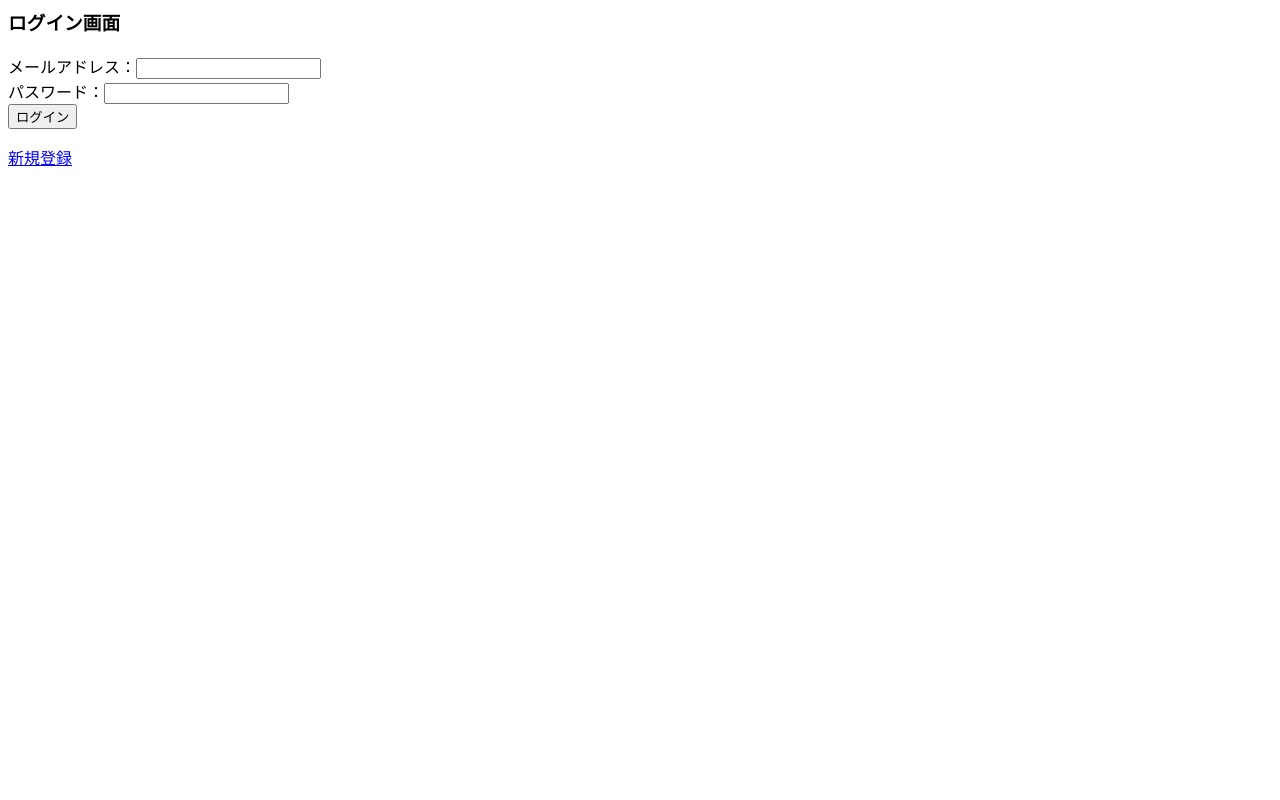
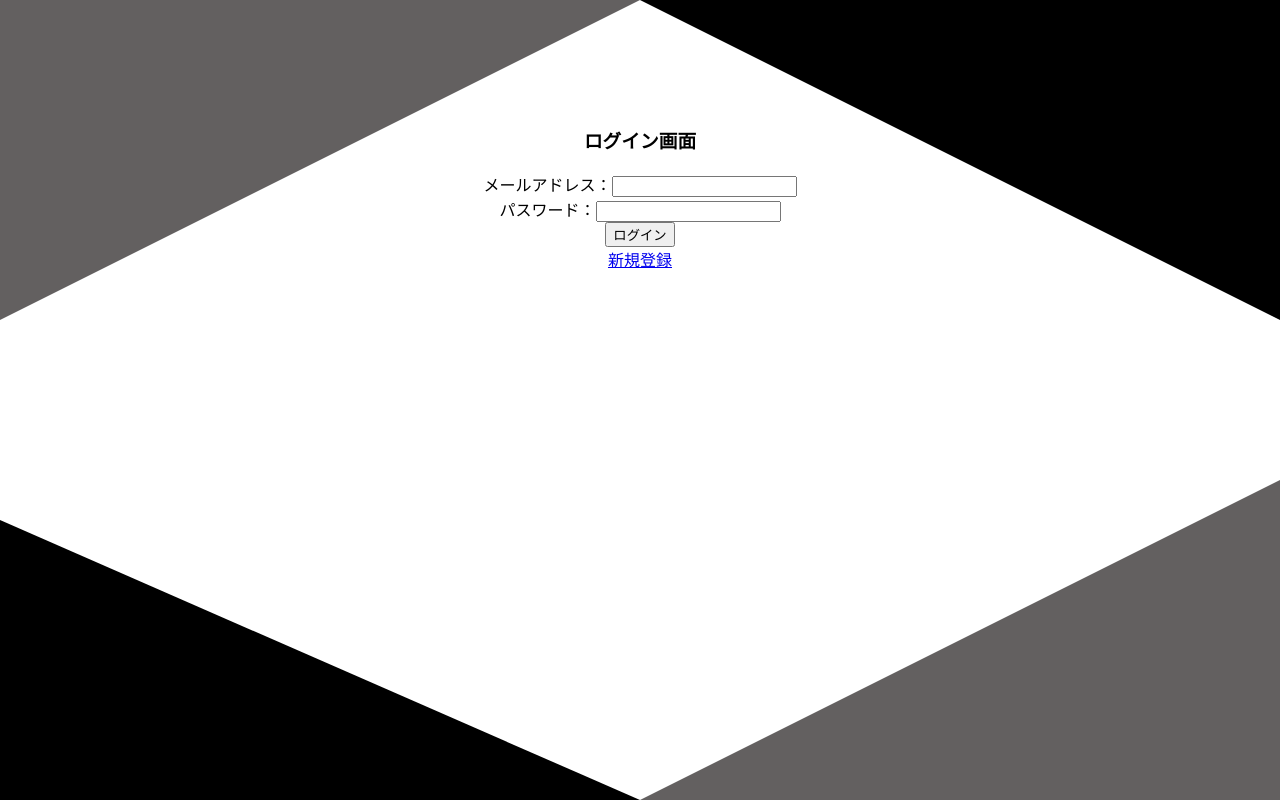
Before and after one commit to Raiki215/Hackathon-e, a Flask app: page / in a window 1280 px wide. Run offline with Flask 3, Linux system fonts and the light colour scheme; parts of the project's set-up code (start-up, migrations or seed data) failed here and were passed over.

Commit message:
デザイン追加

```diff
--- a/app.py
+++ b/app.py
@@ -12,6 +12,7 @@ app.secret_key = ''.join(random.choices(string.ascii_letters,k=256))
 # app.secret_key
 app.register_blueprint(user_bp)
 app.register_blueprint(task_bp)
+app.register_blueprint(admin_bp)
 app.permanent_session_lifetime = timedelta(minutes=30)
 
 @app.route('/', methods=['GET'])
--- /dev/null
+++ b/static/css/form.css
@@ -0,0 +1,9 @@
+.html{
+    width: 100%;
+    height: 100%;
+}
+.main{
+    text-align: center;
+    margin-top: 10%;
+    margin-bottom: auto;
+}
--- /dev/null
+++ b/static/css/form_layout.css
@@ -0,0 +1,43 @@
+.triangle_upper_right{
+    z-index: -1;
+    position: fixed;
+    top: 0;
+    right: 0;
+    background: #000;
+    height: 40%;
+    width: 50%;
+    clip-path: polygon(0 0, 100% 0, 100% 100%);
+}
+
+.triangle_upper_left{
+    z-index: -1;
+    position: fixed;
+    top: 0;
+    left: 0;
+    background: #636060;
+    height: 40%;
+    width: 50%;
+    clip-path: polygon(0 0, 100% 0, 0 100%);
+}
+
+.triangle_lower_right{
+    z-index: -1;
+    position: fixed;
+    bottom: 0;
+    right: 0;
+    background: #636060;
+    height: 40%;
+    width: 50%;
+    clip-path: polygon(100% 0, 100% 100%, 0 100%);
+}
+
+.triangle_lower_left{
+    z-index: -1;
+    position: fixed;
+    bottom: 0;
+    left: 0;
+    background: #000;
+    height: 35%;
+    width: 50%;
+    clip-path: polygon(0 0, 100% 100%, 0 100%);
+}
--- /dev/null
+++ b/templates/form_layout.html
@@ -0,0 +1,21 @@
+<!DOCTYPE html>
+<html lang="en">
+<head>
+    <meta charset="UTF-8">
+    <meta name="viewport" content="width=device-width, initial-scale=1.0">
+    <link rel="stylesheet" href="{{url_for('static',filename='/css/form_layout.css')}}">
+{% block css %}
+
+{% endblock %}
+    <title>Document</title>
+</head>
+<body>
+    <div class="triangle_upper_right"></div>
+    <div class="triangle_upper_left"></div>
+    <div class="triangle_lower_right"></div>
+    <div class="triangle_lower_left"></div>
+{% block content %}
+
+{% endblock %}
+</body>
+</html>
--- a/templates/index.html
+++ b/templates/index.html
@@ -1,10 +1,10 @@
-<html lang="en">
-<head>
-    <meta charset="UTF-8">
-    <meta name="viewport" content="width=device-width, initial-scale=1.0">
-    <title>Document</title>
-</head>
-<body>
+{% extends "form_layout.html" %}
+{% block css %}
+<link rel="stylesheet" href="{{url_for('static',filename='/css/form.css')}}">
+{% endblock %}
+
+{% block content %}
+<div class="main">
     <h3>ログイン画面</h3>
     {% if error != null %}
     <p style="color:red">{{error}}</p>
@@ -20,5 +20,5 @@
     <button type="submit">ログイン</button>
     </form>
     <a href="{{url_for('user.register_form')}}">新規登録</a>
-</body>
-</html>
+</div>
+{% endblock %}
```
Also changed, not shown: templates/admin_login.html (+10 -11 lines), templates/register.html (+9 -10 lines).
